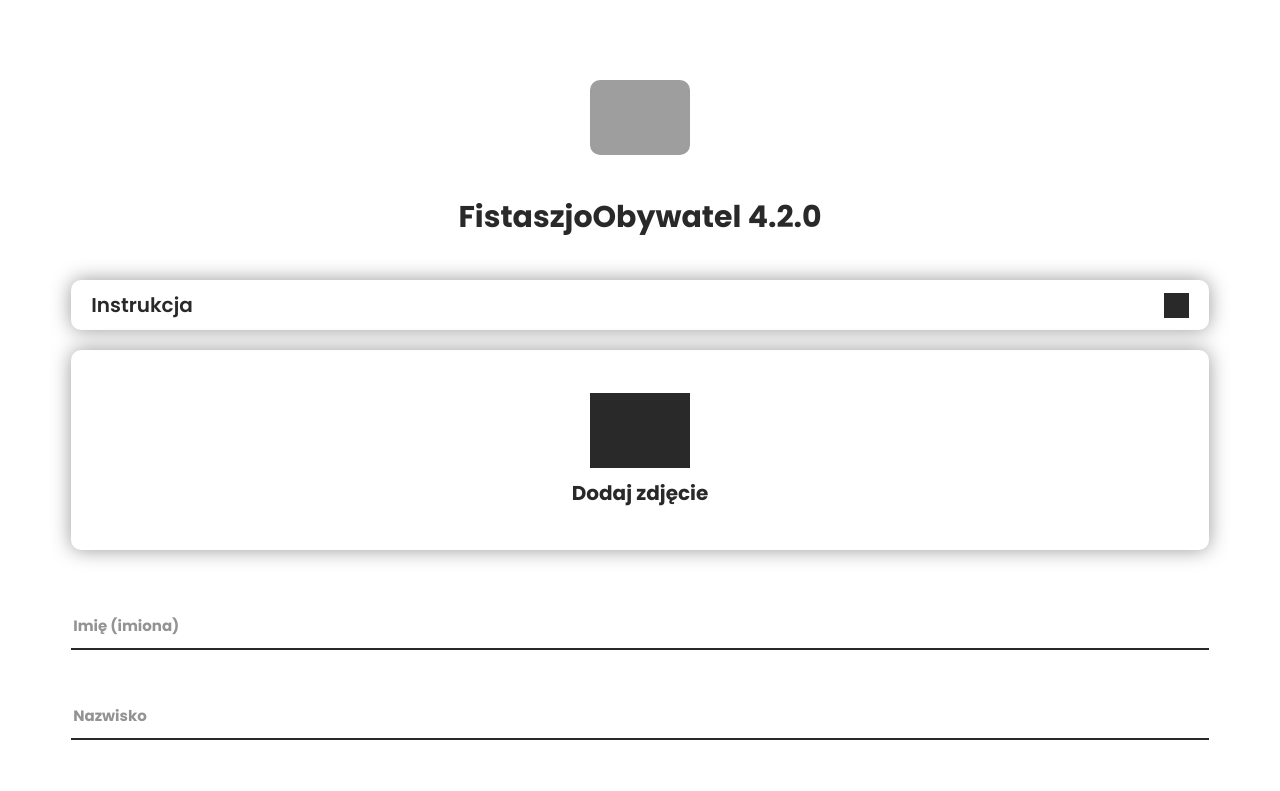
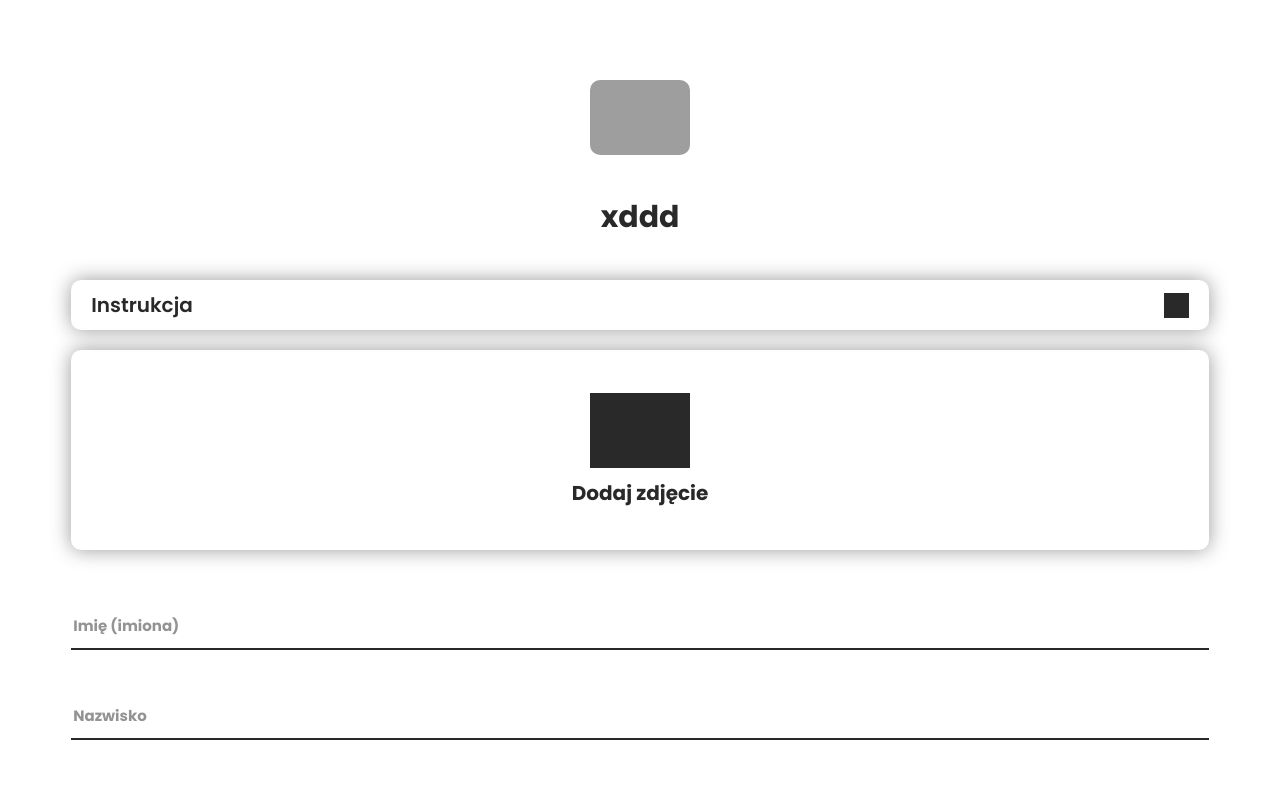
Before and after one commit to piripirikebap/dsadasdaaaaaaa23123SDAzSDT212TGBDe4d, a plain HTML site: page index.html in a window 1280 px wide. Shown: the top 791 px of the page. Drawn offline with Linux system fonts and the light colour scheme; grey boxes are pictures that could not be loaded.

Commit message:
Update index.html

```diff
--- a/index.html
+++ b/index.html
@@ -9,7 +9,7 @@
 <body>
     <img src="https://play-lh.googleusercontent.com/_TNbiYKasPy_isTSEg2_UEzVaev4F8fO2lLunsHJ8_Ux2g3OzkSZyzpqvJG1woSj-WD4"
         class="logo">
-    <p class="logo_text">FistaszjoObywatel 4.2.0</p>
+    <p class="logo_text">xddd</p>
 
     <div class="guide_holder">
         <div class="top_holder">
```
